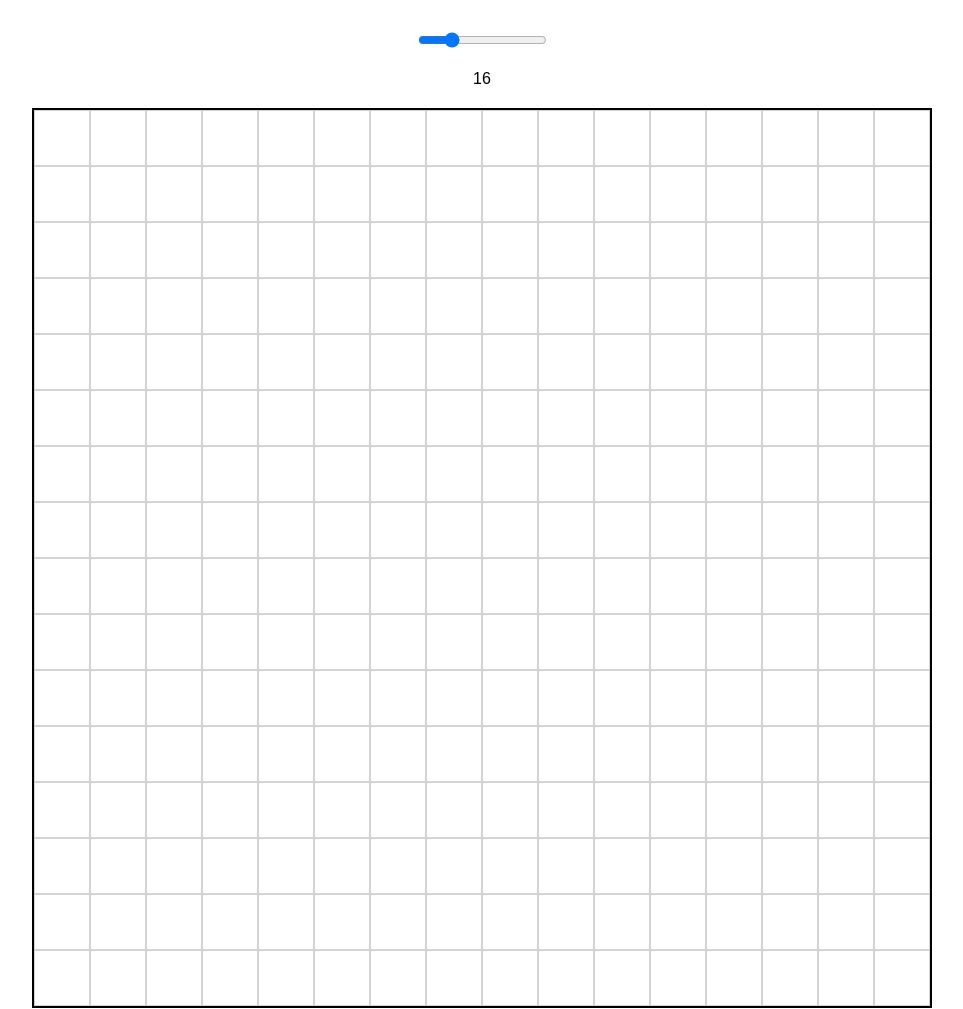
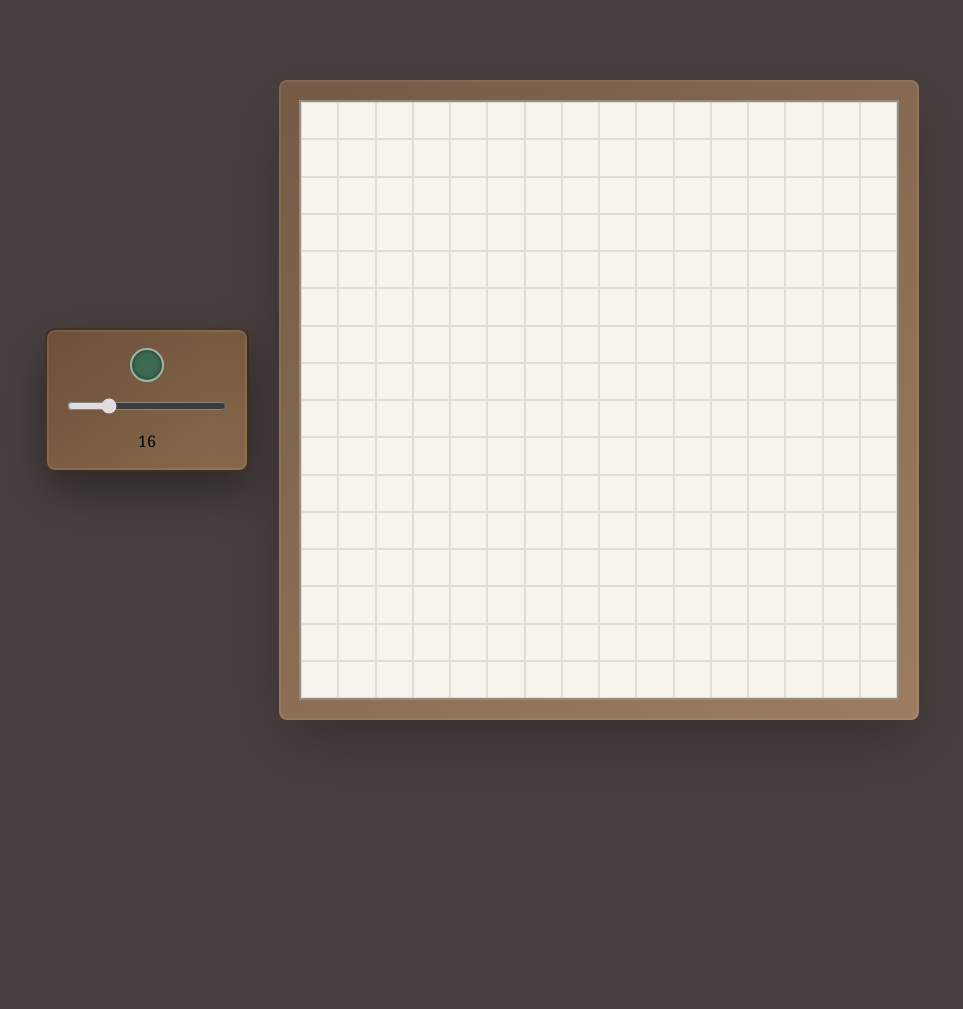
Before and after one commit to Lenax3/etch-a-sketch, a plain HTML site: page index.html in a window 1280 px wide. Shown: the whole page, without its empty margins (158-1121 px from the left). After the commit the page ends 800 px from the top, so only its background shows below. Drawn offline with Linux system fonts and the light colour scheme.

Commit message:
Design Update 1

```diff
--- a/index.html
+++ b/index.html
@@ -8,12 +8,28 @@
 </head>
 <body>
 
-    <!-- Grid Size Slider -->
-    <input type="range" id="grid-size" min="1" max="64" value="16">
-    <span id="grid-value">16</span>
+<div class="layout">
 
-    <div id="container"></div>
+    <!-- Controls -->
+    <div class="controls">
 
-    <script src="script.js"></script>
+        <input type="color" id="color-picker" value="#3C6952">
+
+        <div class="color-swatch" id="color-swatch"></div>
+
+        <input type="range" id="grid-size" min="1" max="64" value="16">
+        <span id="grid-value">16</span>
+
+    </div>
+
+    <!-- Canvas / Staffelei -->
+    <div class="easel">
+        <div class="easel-top"></div>
+        <div id="container"></div>
+    </div>
+
+</div>
+
+<script src="script.js"></script>
 </body>
 </html>
--- a/script.js
+++ b/script.js
@@ -1,6 +1,29 @@
 const container = document.querySelector("#container");
 const slider = document.querySelector("#grid-size");
 const valueDisplay = document.querySelector("#grid-value");
+
+const colorPicker = document.querySelector("#color-picker");
+const colorSwatch = document.querySelector("#color-swatch");
+
+let currentColor = colorPicker.value;
+
+/* Swatch sync */
+function updateSwatch(color) {
+    colorSwatch.style.backgroundColor = color;
+}
+
+updateSwatch(currentColor);
+
+/* open picker */
+colorSwatch.addEventListener("click", () => {
+    colorPicker.click();
+});
+
+/* update color */
+colorPicker.addEventListener("input", (e) => {
+    currentColor = e.target.value;
+    updateSwatch(currentColor);
+});
 
 function createGrid(size) {
 
@@ -8,7 +31,6 @@ function createGrid(size) {
 
     container.innerHTML = "";
 
-    // Grid Layout
     container.style.gridTemplateColumns = `repeat(${size}, 1fr)`;
     container.style.gridTemplateRows = `repeat(${size}, 1fr)`;
 
@@ -17,22 +39,18 @@ function createGrid(size) {
         const square = document.createElement("div");
         square.classList.add("square");
 
-        square.addEventListener("mouseenter", () => {
-            square.style.backgroundColor = "#5A1861";
+        square.addEventListener("click", () => {
+            square.style.backgroundColor = currentColor;
         });
 
         container.appendChild(square);
     }
 }
 
-// Initial grid
 createGrid(16);
 
-// Slider interaction
 slider.addEventListener("input", () => {
     const size = slider.value;
-
     valueDisplay.textContent = size;
-
     createGrid(size);
 });
--- a/styles.css
+++ b/styles.css
@@ -3,25 +3,87 @@
 }
 
 body {
+    margin: 0;
+    font-family: Georgia, serif;
+    background: #4A4040;
+
+    display: flex;
+    justify-content: center;
+    align-items: center;
+
+    height: 100vh;
+}
+
+.layout {
+    display: flex;
+    align-items: center;
+    gap: 30px;
+}
+
+/* Control Panel */
+.controls {
     display: flex;
     flex-direction: column;
     align-items: center;
-    gap: 20px;
-    font-family: sans-serif;
-    margin-top: 30px;
+    gap: 14px;
+
+    padding: 18px;
+
+    background: linear-gradient(145deg, #6b4f3a, #8a6a4c);
+    border: 2px solid rgba(30, 20, 15, 0.6);
+    border-radius: 10px;
+
+    box-shadow:
+        0 20px 50px rgba(0,0,0,0.4),
+        inset 0 0 0 2px rgba(255,255,255,0.08);
 }
 
-/* Grid Container */
+/* Color Picker Circle */
+.color-swatch {
+    width: 34px;
+    height: 34px;
+    border-radius: 50%;
+    cursor: pointer;
+
+    border: 2px solid rgba(255,255,255,0.5);
+    box-shadow: inset 0 0 4px rgba(0,0,0,0.5);
+}
+
+/* hide native picker */
+#color-picker {
+    display: none;
+}
+
+/* Slider */
+input[type="range"] {
+    accent-color: #e1dddf;
+    width: 160px;
+}
+
+.easel {
+    padding: 20px;
+    background: linear-gradient(145deg, #745a45, #9c7d5f);
+    border-radius: 8px;
+
+    box-shadow:
+        0 25px 60px rgba(0, 0, 0, 0.25),
+        inset 0 0 0 2px rgba(255, 255, 255, 0.08);
+}
+
+
+/* Canvas */
 #container {
-    width: 900px;
-    height: 900px;
-
-    border: 2px solid black;
+    width: 600px;
+    height: 600px;
 
     display: grid;
+
+    background: #f8f4ec;
+
+    border: 2px solid #938b85;
 }
 
-/* Grid Squares */
+/* Squares */
 .square {
-    border: 1px solid lightgray;
+    border: 1px solid rgba(62, 53, 44, 0.12);
 }
```
